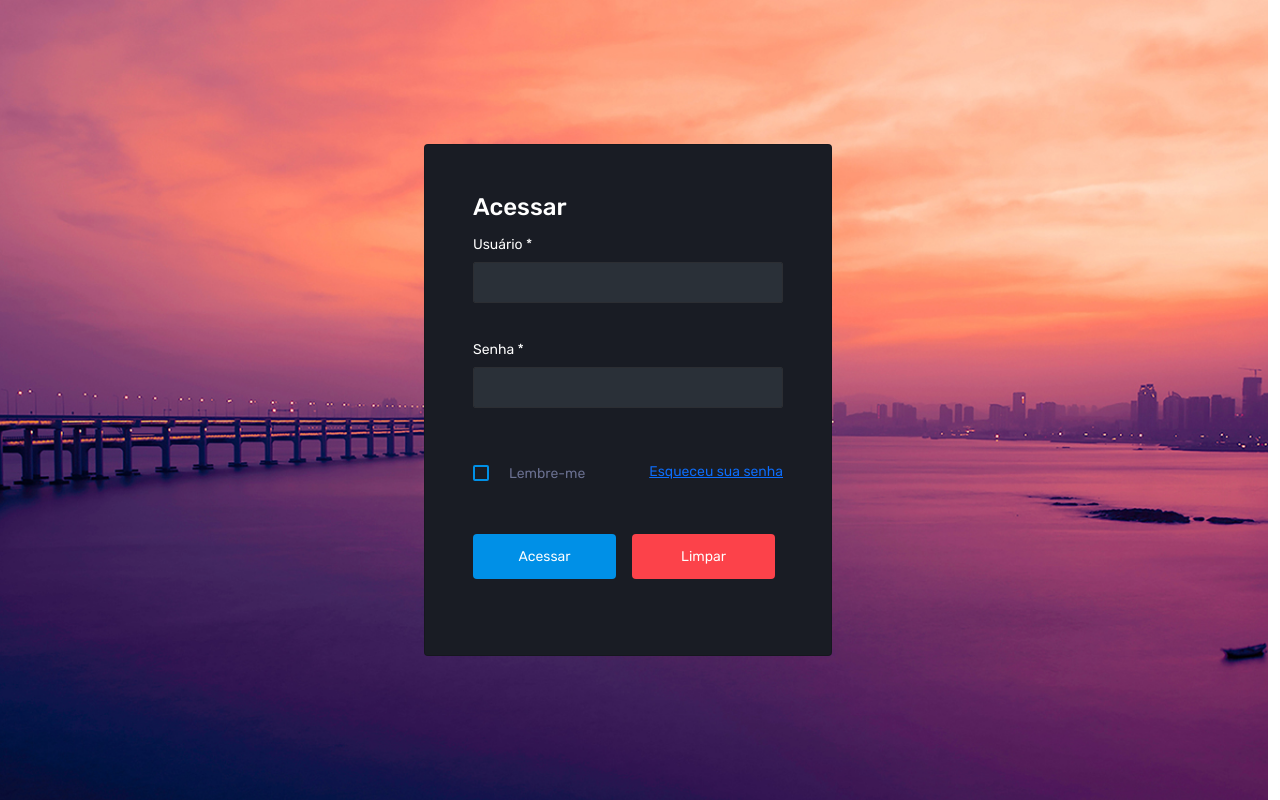
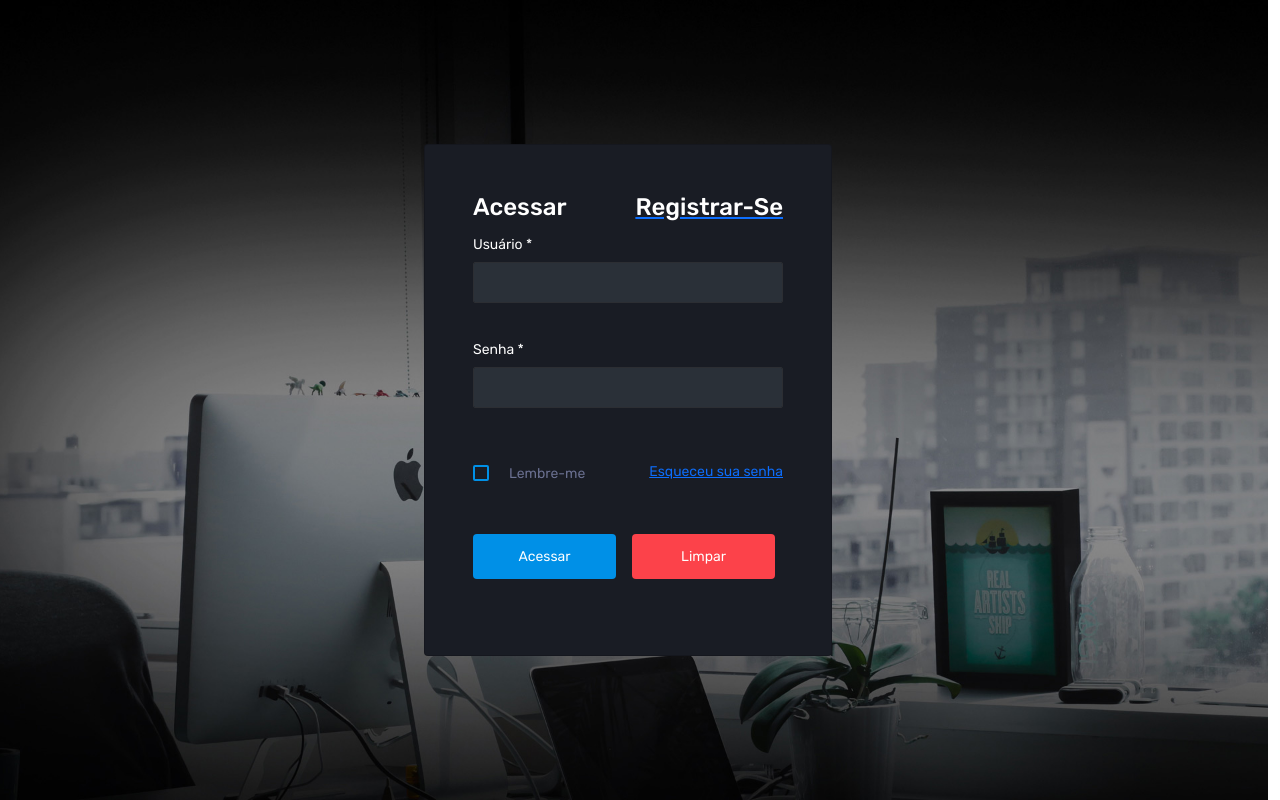
Before and after one commit to guedes-jr/django-my-finances, a Django app: page /accounts/login/ in a window 1280 px wide. Run offline with Django 5.2, Linux system fonts and the light colour scheme; some libraries are stand-ins or nearby versions.

Commit message:
alterações nas telas de login e registro

```diff
--- a/accounts/templates/registration/access.html
+++ b/accounts/templates/registration/access.html
@@ -25,10 +25,14 @@
     <div class="container-scroller">
       <div class="container-fluid page-body-wrapper full-page-wrapper">
         <div class="row w-100">
-          <div class="content-wrapper full-page-wrapper d-flex align-items-center auth login-bg">
+          <div class="content-wrapper full-page-wrapper d-flex align-items-center auth lock-full-bg">
             <div class="card col-lg-4 mx-auto">
               <div class="card-body px-5 py-5">
-                <h3 class="card-title text-start mb-3">Acessar</h3>
+                <div style="display: flex; justify-content: space-between;">
+                  <h3 class="card-title text-start mb-3">Acessar</h3>
+                  <a href="{% url 'signup' %}"><h3 class="card-title text-start mb-3">Registrar-se</h3></a>
+                </div>
+
                 {% if messages %} {% for message in messages %}
                 <br />
                 <section class="alert {{message.tags}}">{{ message }}</section>
```
Also changed, not shown: accounts/templates/registration/signup.html (+5 -2 lines).
